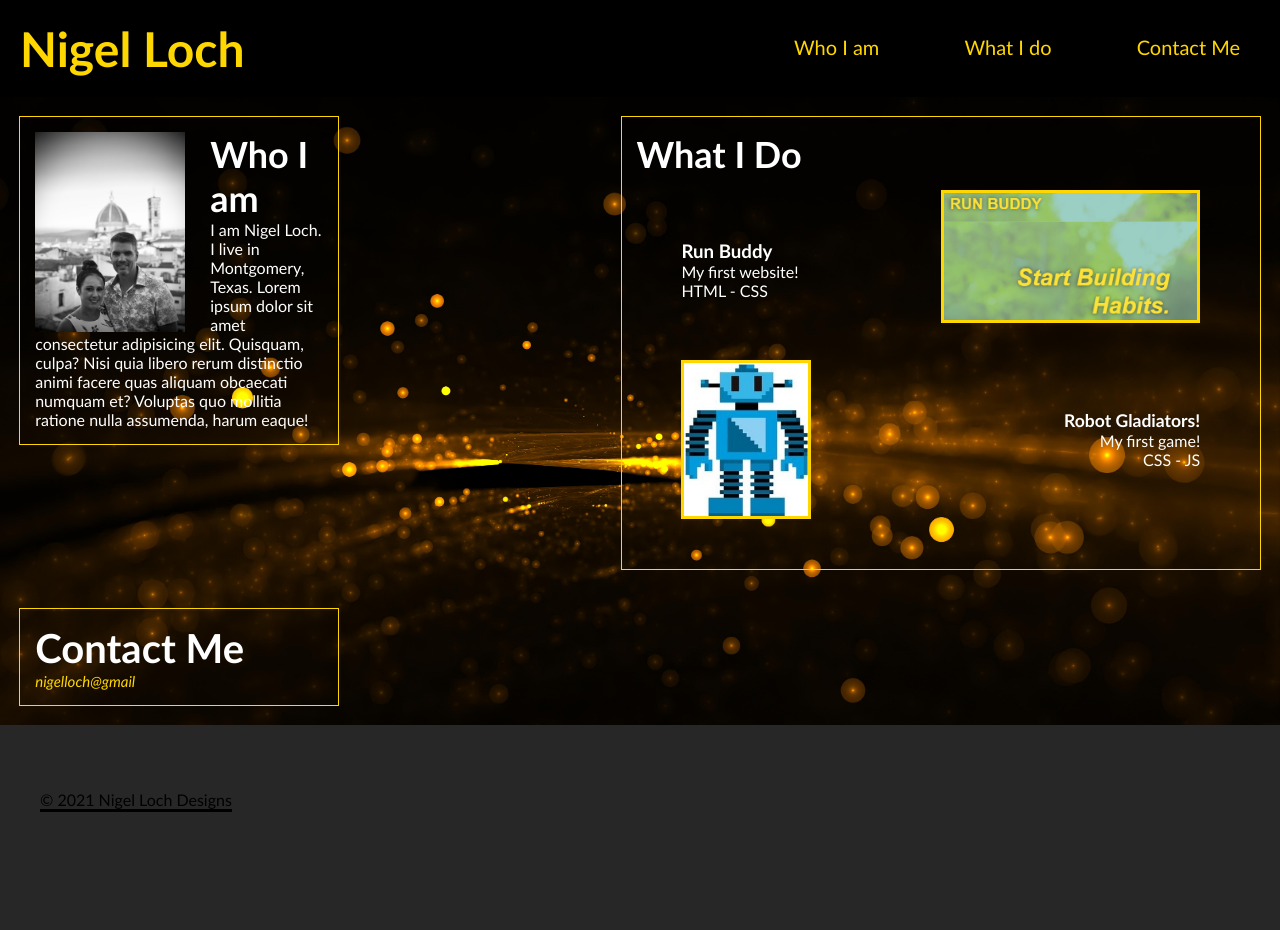
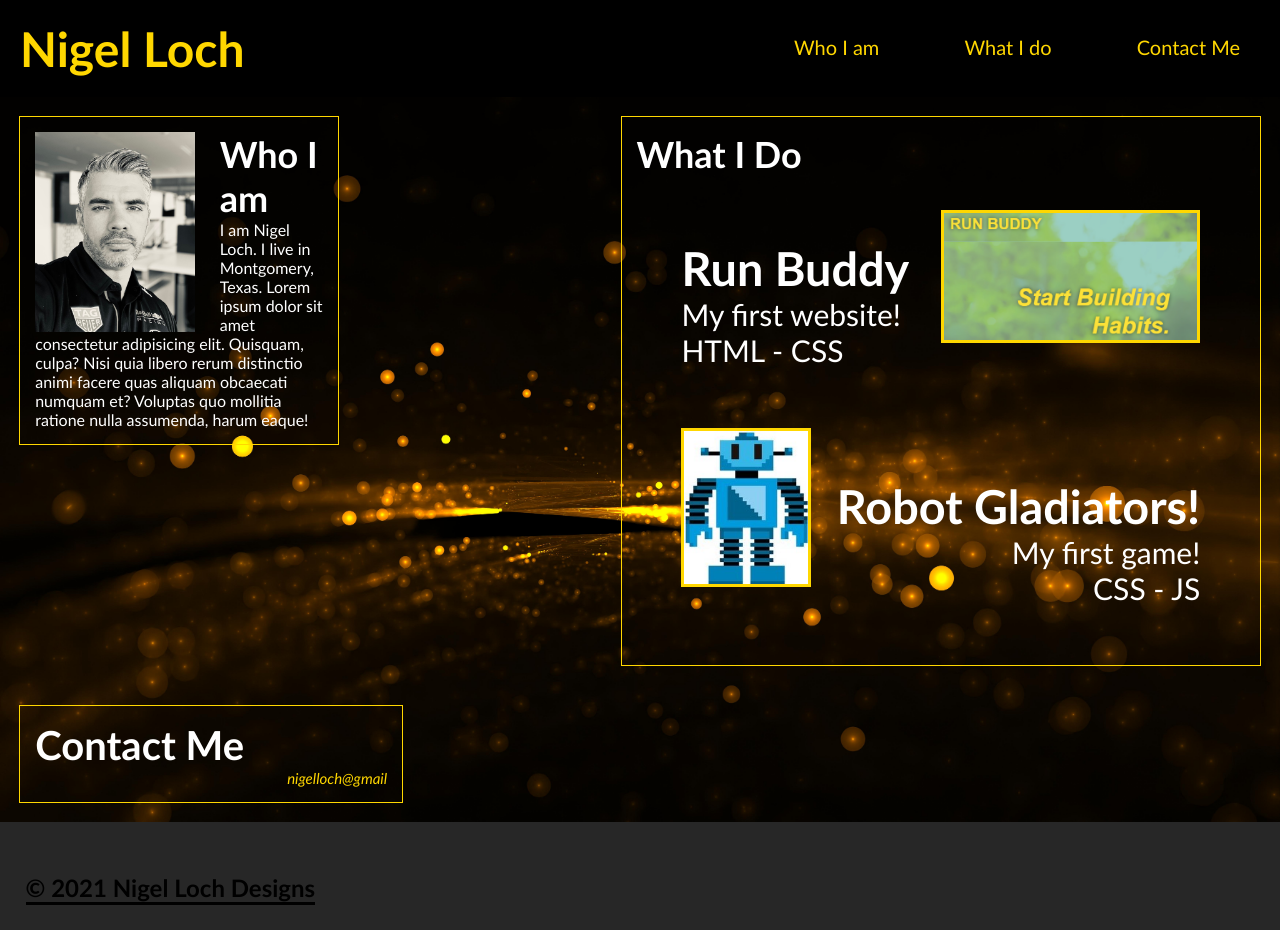
Before and after one commit to nigelloch/old-portfolio, a plain HTML site: page index.html in a window 1280 px wide. Before the commit the page ends 830 px from the top, so only its background shows below. Drawn offline with Linux system fonts and the light colour scheme.

Commit message:
updated me picture, udpated footer, updated contact

```diff
--- a/assets/css/style.css
+++ b/assets/css/style.css
@@ -72,7 +72,7 @@ p {
 .Runbuddyfloatright {
     float: right;
     position: relative;
-    bottom: 50px;
+    bottom: 30px;
 }
 
 .Robotfloatleft {
@@ -104,6 +104,7 @@ p {
     background-color: none;
     color: #ffffff;
     text-align: left;
+    font-size: 40px;
 }
 
 .runbuddy img {
@@ -114,7 +115,10 @@ p {
 .runbuddy h2 {
     margin-bottom: 20px;
     font-size: 40px;
+}
 
+.runbuddy p {
+    font-size: 30px;
 }
 .robot {
     margin: 1.5%;
@@ -124,7 +128,7 @@ p {
     background-color: none;
     color: #ffffff;
     text-align: right;
-    font-size: 15px;
+    font-size: 40px;
 }
 
 .robot img {
@@ -135,6 +139,10 @@ p {
 .robot h2 {
     margin-bottom: 20px;
     font-size: 40px;
+}
+
+.robot p {
+    font-size: 30px;
 }
 
 .me {
@@ -169,7 +177,7 @@ p {
 }
 
 .contact {
-    flex: 0 0 25%;
+    flex: 0 0 30%;
     margin: 1.5%;
     /* height: 50vh; */
     padding-top: 15px;
@@ -182,6 +190,7 @@ p {
     color: #ffffff;
     border: 1px solid gold;
     align-items: flex-start;
+    bottom: 40px;
 
 }
 .contact h2 {
@@ -191,26 +200,29 @@ p {
     display: inline-flex;
     justify-content: space-between;
     list-style-type: none;
+    float: right;
 }
 
 .footer {
-    padding: 40px;
+    padding: 2%;
+    width: 100%;
     clear: both;
     font-family: 'Trebuchet MS', 'Lucida Sans Unicode', 'Lucida Grande', 'Lucida Sans', Arial, sans-serif;
     text-align: left;
-    font-size: 40px;
     color: gold;
+    display: flex;
+    flex-wrap: wrap;
 }
 
 .footer address {
-    font-size: 30px;
+    font-size: 25px;
 }
 
 
-
-.footer p {
+.footer h2 {
     float: left;
     color: black;
     border-bottom: solid black;
-
+    top: 50px;
+    justify-content: space-between;
 }
--- a/index.html
+++ b/index.html
@@ -26,7 +26,7 @@
     </nav>
     <div class="hero">
         <article id="who-i-am" class="me">
-            <img src="./assets/images/Florence.jpg" class="Mefloatleft" />
+            <img src="./assets/images/Nigel.jpg" class="Mefloatleft vignette" />
             <h2>Who I am</h2>
             <p>
                 I am Nigel Loch. I live in Montgomery, Texas.
@@ -82,9 +82,9 @@
 
 </body>
 <footer class="footer">
-    <p>
+    <h2>
         &copy; 2021 Nigel Loch Designs
-    </p>
+    </h2>
 </footer>
 
 </html>
```
Also changed, not shown: assets/images/Nigel.jpg (added), assets/images/brand-awareness.png (deleted), assets/images/cost-management.png (deleted), assets/images/lead-generation.png (deleted).
